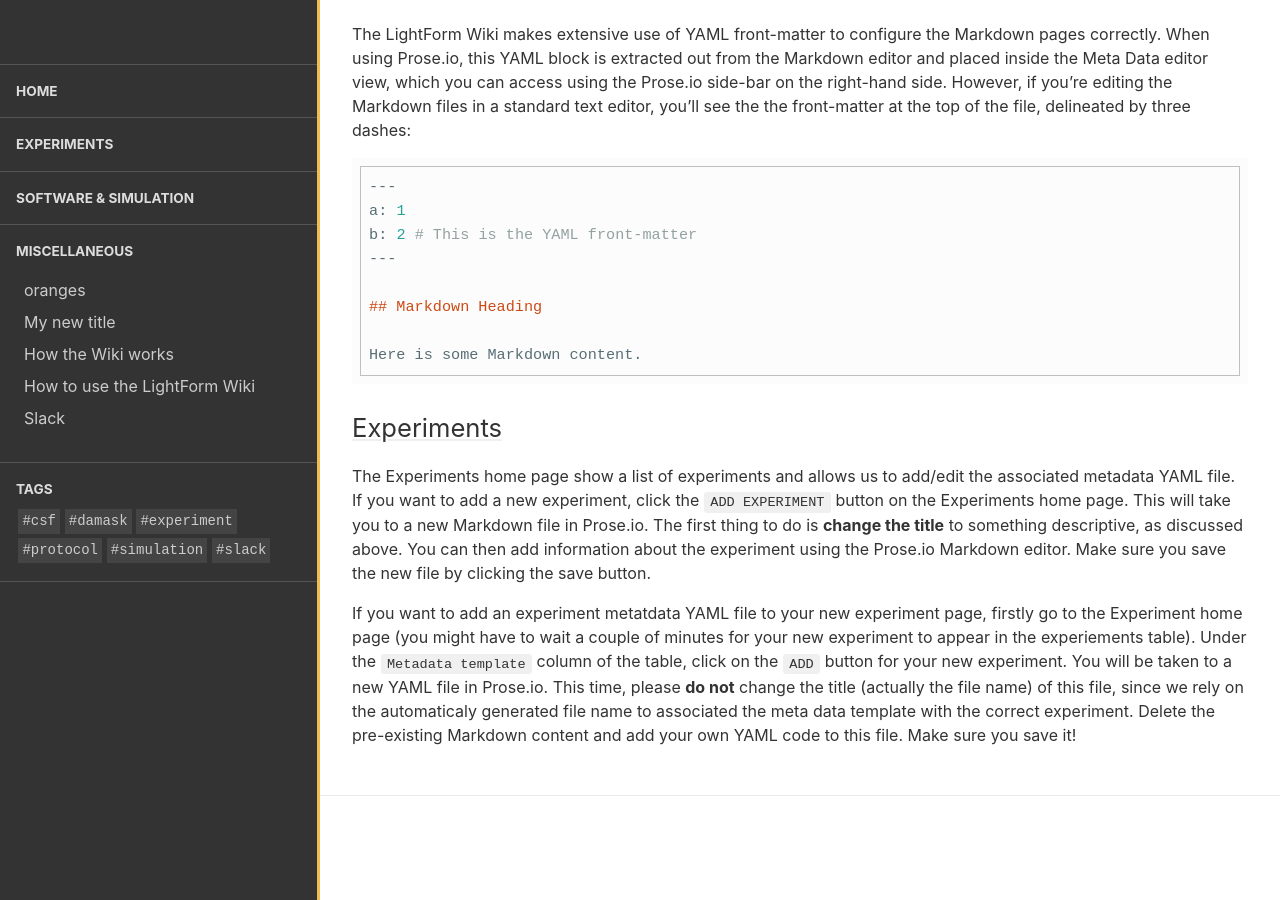
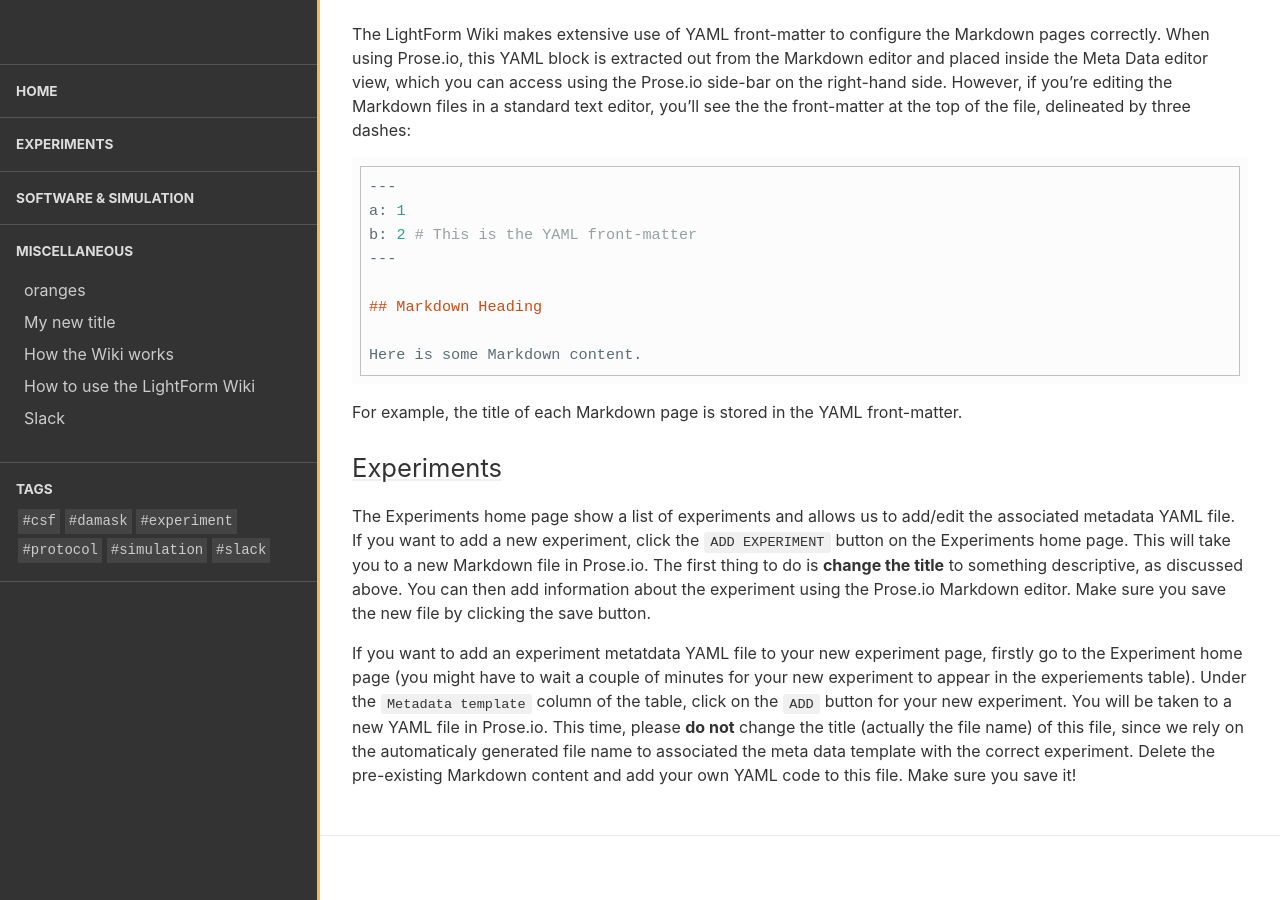
Before and after one commit to test-aplowman/test-aplowman.github.io, a Jekyll site: the page built from collections/_miscellaneous/how_to_use_wiki.md, in a window 1280 px wide and 900 px high, scrolled down 4344 px. Built offline with Jekyll 4.4.1, drawn with Linux system fonts in a browser that asks for light colours.

Commit message:
Update how_to_use_wiki.md

````diff
--- a/collections/_miscellaneous/how_to_use_wiki.md
+++ b/collections/_miscellaneous/how_to_use_wiki.md
@@ -100,6 +100,8 @@ b: 2 # This is the YAML front-matter
 Here is some Markdown content.
 ```
 
+For example, the title of each Markdown page is stored in the YAML front-matter.
+
 ## Experiments
 
 The Experiments home page show a list of experiments and allows us to add/edit the associated metadata YAML file. If you want to add a new experiment, click the `ADD EXPERIMENT` button on the Experiments home page. This will take you to a new Markdown file in Prose.io. The first thing to do is **change the title** to something descriptive, as discussed above. You can then add information about the experiment using the Prose.io Markdown editor. Make sure you save the new file by clicking the save button.
````
